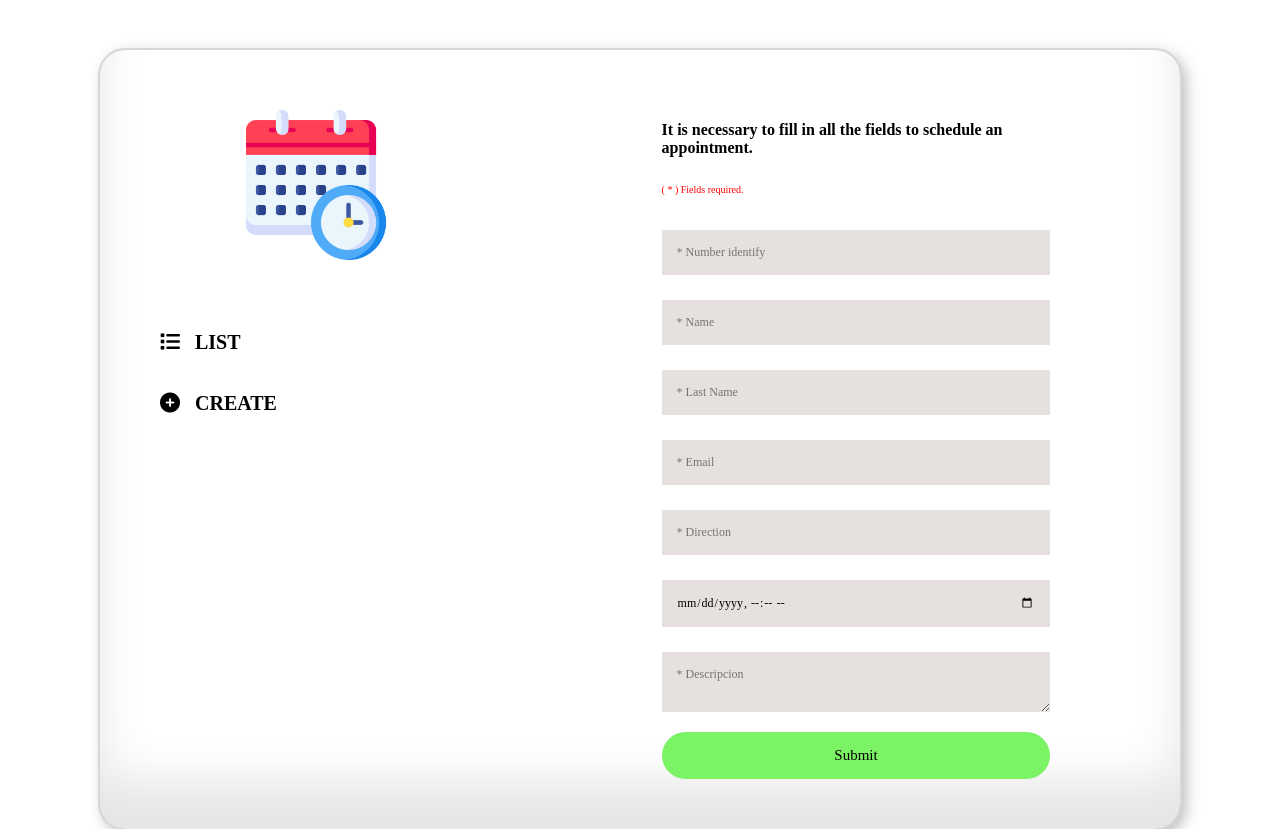
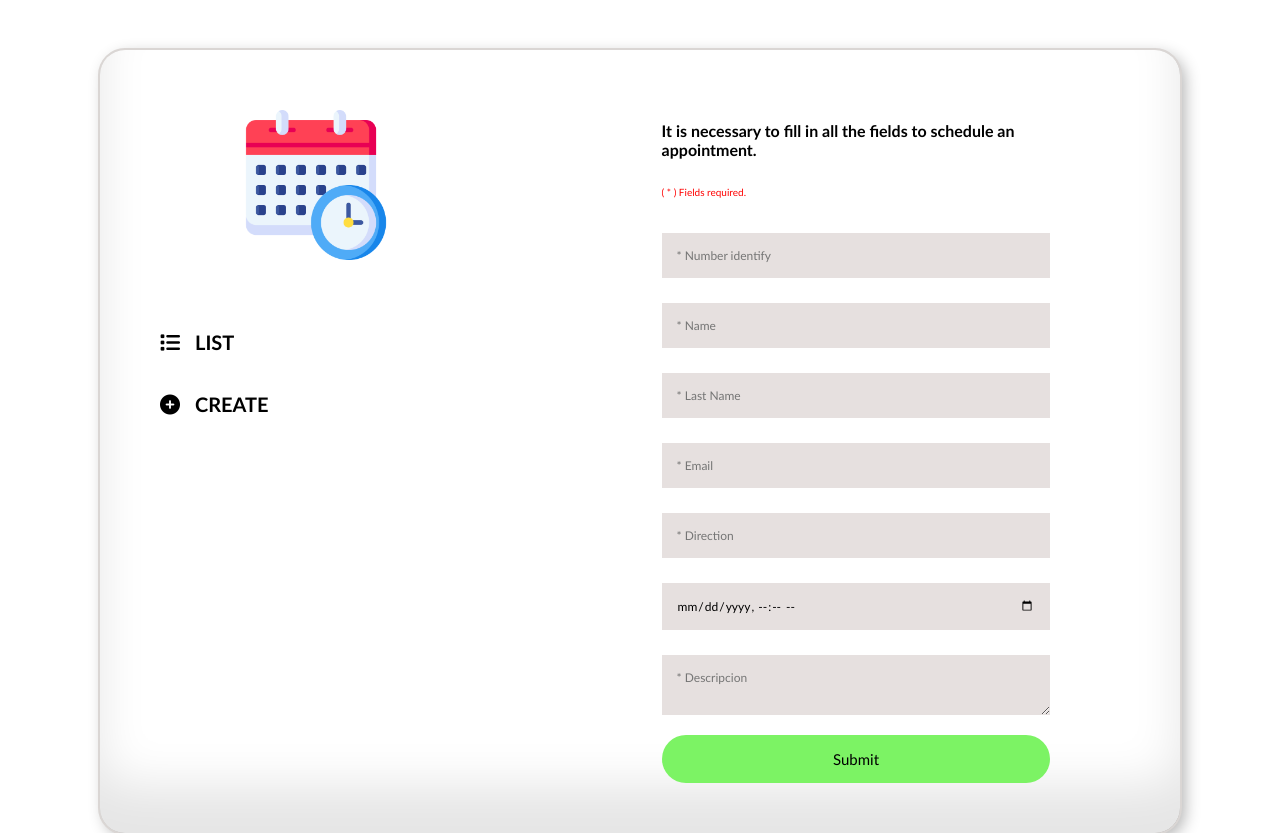
Before and after one commit to AldairMC/appointment--list, a React (Create React App) app: page /new in a window 1280 px wide. Built offline with nearby package versions, Linux system fonts and the light colour scheme.

Commit message:
:art: Modifying font-family

```diff
--- a/src/css/Error.scss
+++ b/src/css/Error.scss
@@ -9,5 +9,5 @@
 .__text {
     font-size: 30px;
     text-align: center;
-    font-family: cursive;
+    font-family: Candara, cursive, helvetica;
 }
--- a/src/css/Form.scss
+++ b/src/css/Form.scss
@@ -7,7 +7,7 @@ $color-btn: #7CF364;
     padding-top: 50px;
     padding-left: 20%;
     padding-right: 20%;
-    font-family: cursive;
+    font-family: Candara, cursive, helvetica;
 }
 
 .form-input {
@@ -17,14 +17,14 @@ $color-btn: #7CF364;
     border: none;
     background-color: $color-input;
     color: $color-text;
-    font-family: cursive;
+    font-family: Candara, cursive, helvetica;
 }
 
 .form-submit {
     font-size: 15px;
     padding: 15px;
     border-radius: 25px;
-    font-family: cursive;
+    font-family: Candara, cursive, helvetica;
     border: none;
     background-color: $color-btn;
     margin: 20px 0 50px 0;
--- a/src/css/Nav.scss
+++ b/src/css/Nav.scss
@@ -23,7 +23,7 @@ $color-home: #000000;
 
     .text-name {
         margin-left: 15px;
-        font-family: cursive;
+        font-family: Candara, cursive, helvetica;
     }
 
     &:hover {
```
